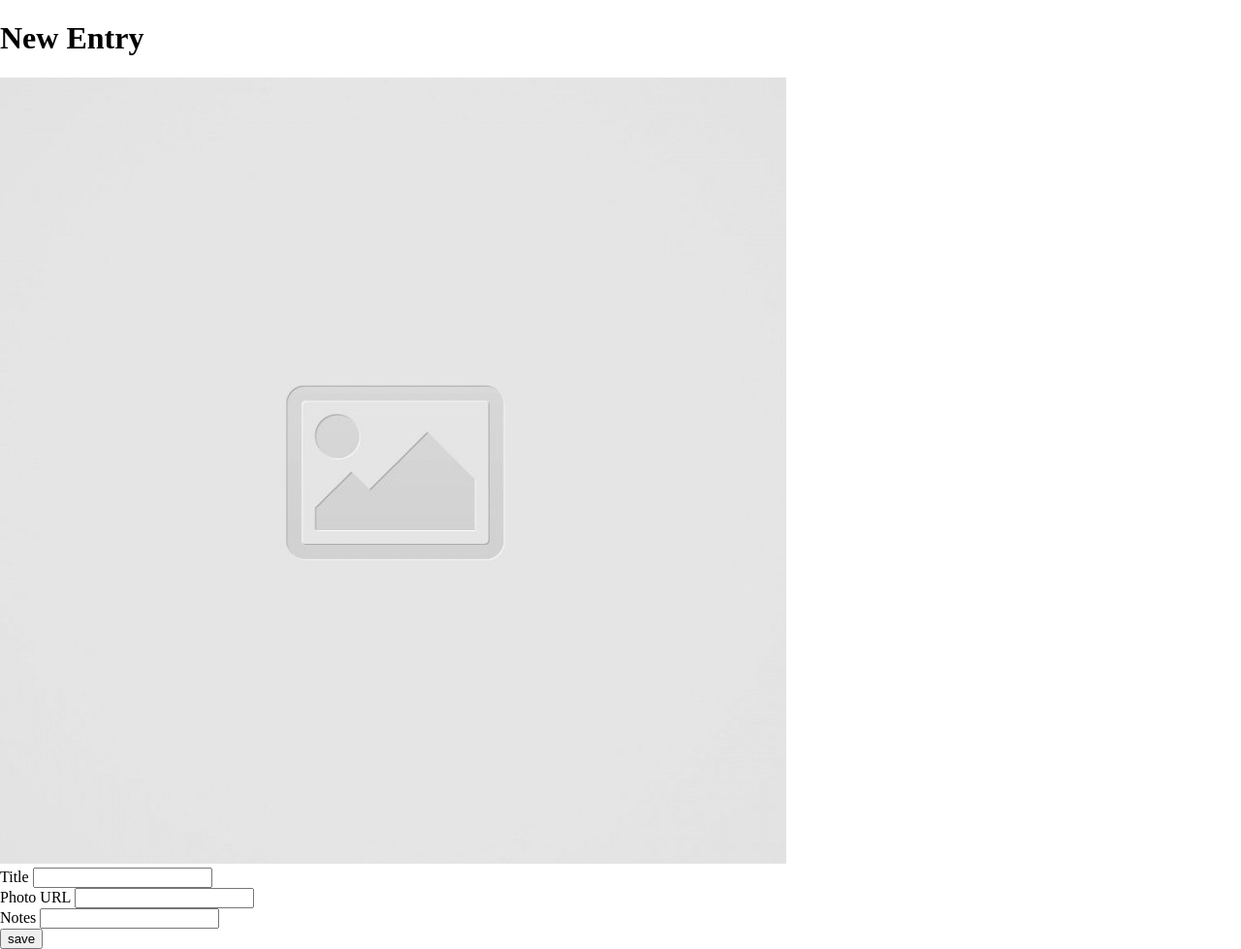
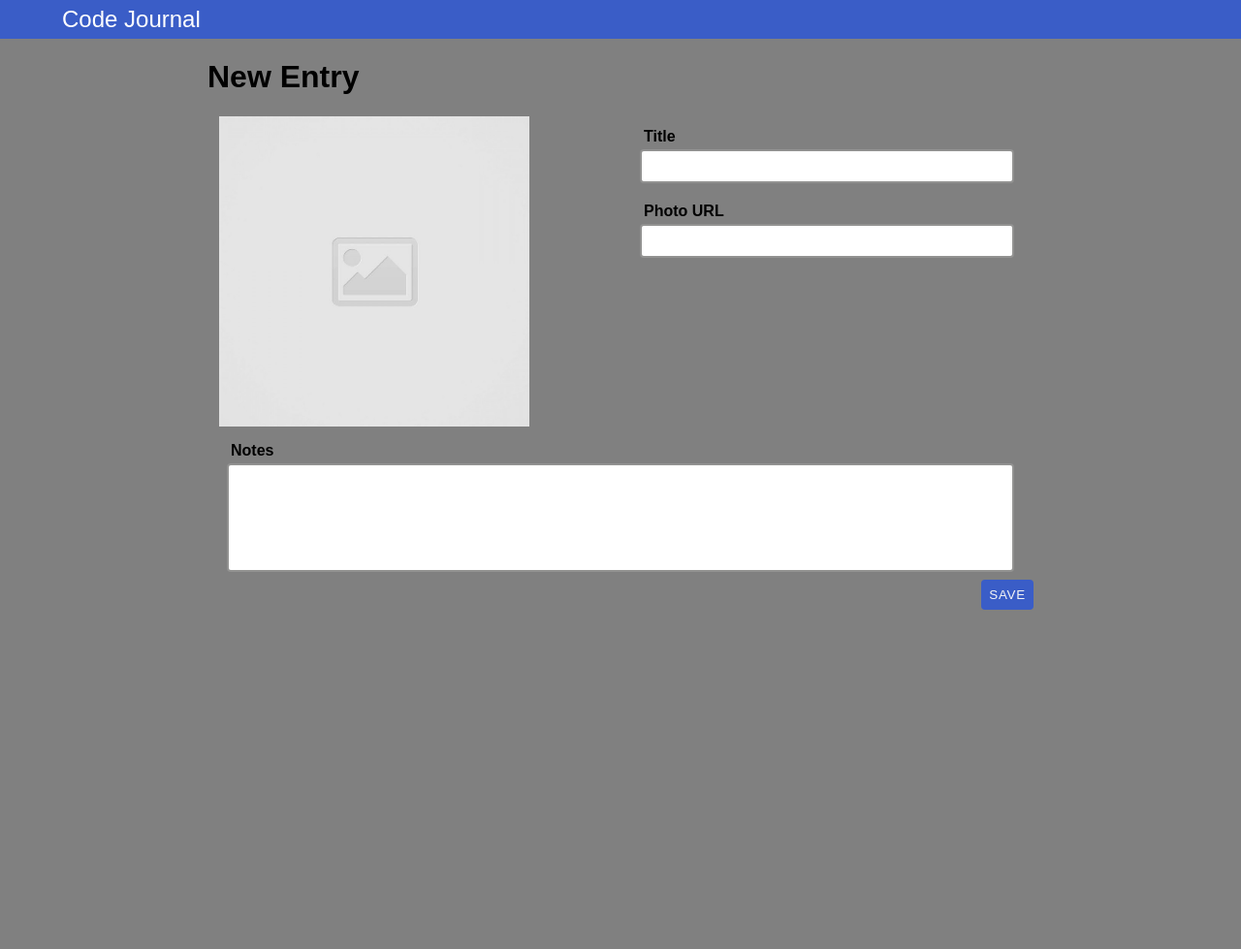
Before and after one commit to easton-morris/code-journal, a website: page index.html in a window 1280 px wide. Shown: the whole page at 97% size. After the commit the page ends 800 px from the top, so only its background shows below. Drawn offline with Linux system fonts and the light colour scheme.

Commit message:
styled the document

```diff
--- a/css/styles.css
+++ b/css/styles.css
@@ -0,0 +1,81 @@
+* {
+  box-sizing: border-box;
+}
+
+body {
+  font-family: Arial, Helvetica, sans-serif;
+  background-color: grey;
+}
+
+header {
+  height: 5vh;
+  display: flex;
+  align-items: center;
+  justify-content: flex-start;
+  background-color: #3a5dc7;
+  color: white;
+}
+
+header > h2 {
+  font-weight: lighter;
+  padding-left: 5%;
+}
+
+.entry {
+  display: flex;
+  flex-direction: column;
+}
+
+.form-header {
+  display: flex;
+  justify-content: start;
+  flex-basis: 100%;
+}
+
+.placeholder-img {
+  height: 40vh;
+  flex-basis: 100%;
+}
+
+.form-area-title,
+.form-area-url,
+.form-area-notes {
+  display: flex;
+  flex-direction: column;
+  padding: 0.5rem;
+}
+
+label {
+  margin: 0.25rem;
+  font-weight: bolder;
+}
+
+input {
+  border-radius: 0.25rem;
+  border-style: solid;
+  border-color: #929291;
+  padding: 0.5rem;
+}
+
+#notes {
+  height: 7rem;
+}
+
+.submit-button {
+  display: flex;
+  justify-content: flex-end;
+}
+
+.submit-button > input {
+  cursor: pointer;
+  background-color: #3a5dc7;
+  color: whitesmoke;
+  border-style: hidden;
+  letter-spacing: 0.05rem;
+}
+
+input:focus {
+  outline-style: solid;
+  outline-color: #3a5dc7;
+  outline-width: 4px;
+}
--- a/index.html
+++ b/index.html
@@ -16,29 +16,42 @@
 </head>
 <body>
   <header>
+    <h2 class="journal-header">
+      Code Journal
+    </h2>
   </header>
-  <main>
+  <main class="container">
     <div data-view="entry-form">
       <form action="" method="GET" class="entry">
         <div class="form-header">
           <h1 class="form-new-entry">
             New Entry
           </h1>
+        </div>
+        <div class="row">
+          <div class="column-half">
             <img class="placeholder-img" src="images/placeholder-image-square.jpg" alt="placeholder-image-square">
           </div>
-        <div class="form-area">
+          <div class="column-half">
+            <div class="form-area-title">
               <label for="title">Title</label>
               <input type="text" name="title" id="title" required>
             </div>
-        <div class="form-area">
+            <div class="form-area-url">
               <label for="photo-url">Photo URL</label>
-          <input type="url" name="photo-url" id="photo-url">
+              <input type="url" name="photo-url" id="photo-url" required>
             </div>
-        <div class="form-area">
+          </div>
+        </div>
+        <div class="column-full">
+          <div class="form-area-notes">
             <label for="notes">Notes</label>
             <input type="text-area" name="notes" id="notes" required>
           </div>
-        <input type="submit" name="save" id="save" value="save">
+        </div>
+        <div class="submit-button">
+          <input type="submit" name="save" id="save" value="SAVE">
+        </div>
       </form>
     </div>
   </main>
```
Lines whose indentation alone changed are shown as unchanged.
